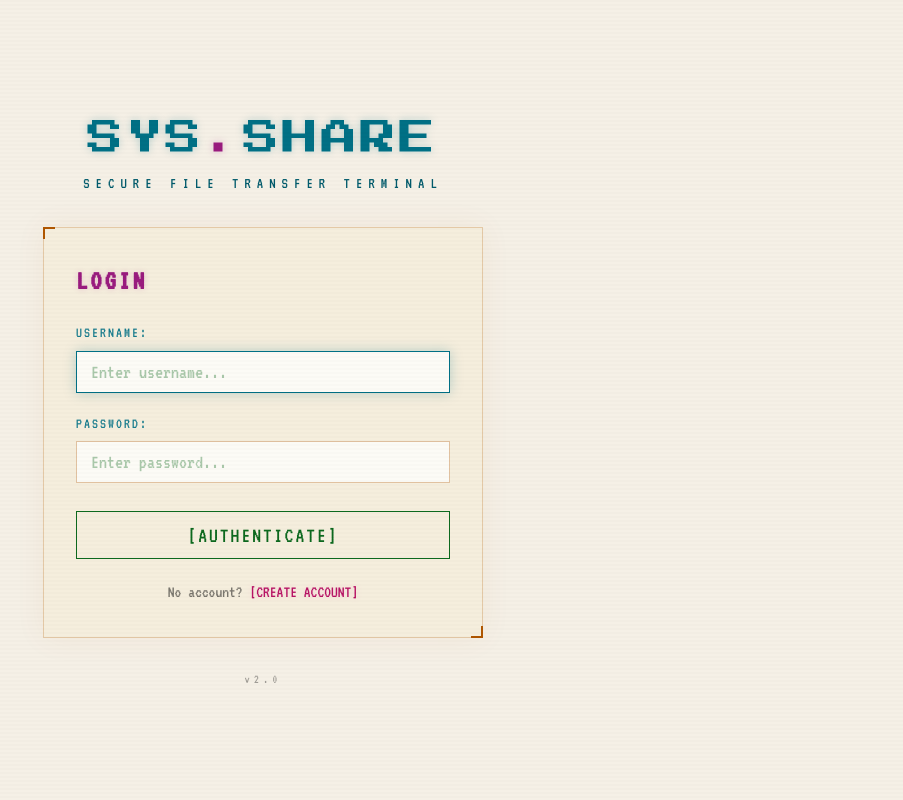
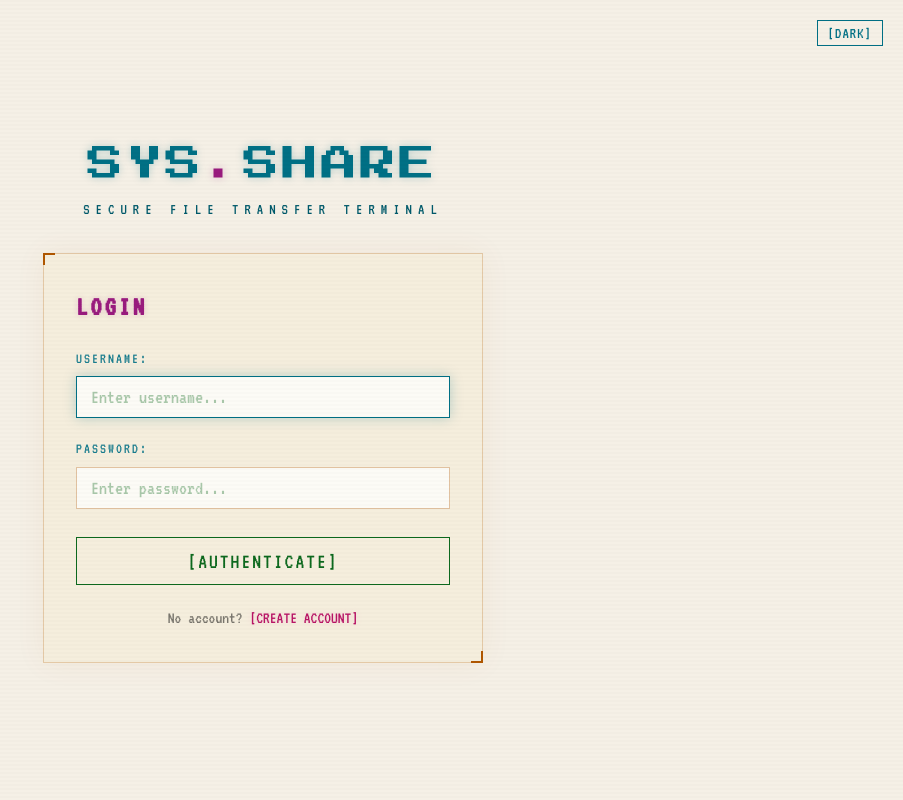
Before and after one commit to raj-patel-202/file_sharing_system_03, a FastAPI app: page / in a window 1280 px wide. Shown: the whole page, without its empty margins (377-1280 px from the left). Run offline with FastAPI, Linux system fonts and the light colour scheme; parts of the project's set-up code (start-up, migrations or seed data) failed here and were passed over.

Commit message:
dark theme update

```diff
--- a/static/css/style.css
+++ b/static/css/style.css
@@ -154,6 +194,23 @@
     text-shadow: 0 0 6px rgba(184, 20, 101, 0.3);
     white-space: nowrap;
     font-family: 'VT323', monospace;
+}
+
+#theme-toggle {
+    background: none;
+    border: 1px solid var(--cyan);
+    color: var(--cyan);
+    cursor: pointer;
+    font-family: 'VT323', monospace;
+    font-size: 16px;
+    padding: 4px 10px;
+    transition: all 0.3s ease;
+}
+
+#theme-toggle:hover {
+    background: var(--cyan);
+    color: var(--bg-color);
+    box-shadow: 0 0 10px var(--cyan);
 }
 
 /* ===== Nav ===== */
--- a/static/js/main.js
+++ b/static/js/main.js
@@ -417,4 +417,28 @@
             console.error(e);
         }
     }
+
+
+    // --- Theme Toggle ---
+    const themeToggleBtn = document.getElementById("theme-toggle");
+    if (themeToggleBtn) {
+        // Set initial button text based on current theme
+        if (document.documentElement.classList.contains("dark-theme")) {
+            themeToggleBtn.textContent = "[LIGHT]";
+        } else {
+            themeToggleBtn.textContent = "[DARK]";
+        }
+
+        themeToggleBtn.addEventListener("click", () => {
+            if (document.documentElement.classList.contains("dark-theme")) {
+                document.documentElement.classList.remove("dark-theme");
+                localStorage.setItem("theme", "light");
+                themeToggleBtn.textContent = "[DARK]";
+            } else {
+                document.documentElement.classList.add("dark-theme");
+                localStorage.setItem("theme", "dark");
+                themeToggleBtn.textContent = "[LIGHT]";
+            }
+        });
+    }
 });
--- a/templates/layout.html
+++ b/templates/layout.html
@@ -9,6 +9,11 @@
     {% block head %}{% endblock %}
 </head>
 <body>
+    <script>
+        if (localStorage.getItem('theme') === 'dark') {
+            document.documentElement.classList.add('dark-theme');
+        }
+    </script>
     <div class="scanlines"></div>
     {% block layout %}
     <div class="container">
@@ -16,6 +21,7 @@
             <div class="header-top">
                 <div class="logo-text">SYS<span class="logo-dot">.</span>SHARE</div>
                 <div class="header-right">
+                    <button id="theme-toggle" aria-label="Toggle Theme">[DARK]</button>
                     <div id="user-info"></div>
                 </div>
             </div>
--- a/templates/login.html
+++ b/templates/login.html
@@ -3,6 +3,7 @@
 
 {% block layout %}
 <div class="auth-page">
+    <button id="theme-toggle" style="position: absolute; top: 20px; right: 20px;">[DARK]</button>
     <div class="auth-logo">
         <div class="logo-text logo-large">SYS<span class="logo-dot">.</span>SHARE</div>
         <div class="logo-subtitle">SECURE FILE TRANSFER TERMINAL</div>
@@ -25,6 +26,5 @@
         </div>
         <div id="error-msg" class="error" style="display: none;"></div>
     </div>
-    <div class="auth-version">v2.0</div>
 </div>
 {% endblock %}
--- a/templates/register.html
+++ b/templates/register.html
@@ -3,6 +3,7 @@
 
 {% block layout %}
 <div class="auth-page">
+    <button id="theme-toggle" style="position: absolute; top: 20px; right: 20px;">[DARK]</button>
     <div class="auth-logo">
         <div class="logo-text logo-large">SYS<span class="logo-dot">.</span>SHARE</div>
         <div class="logo-subtitle">SECURE FILE TRANSFER TERMINAL</div>
@@ -25,6 +26,5 @@
         </div>
         <div id="error-msg" class="error" style="display: none;"></div>
     </div>
-    <div class="auth-version">v2.0</div>
 </div>
 {% endblock %}
```
Also changed, not shown: other parts of static/css/style.css (+53 -0 lines), 1 other file.
